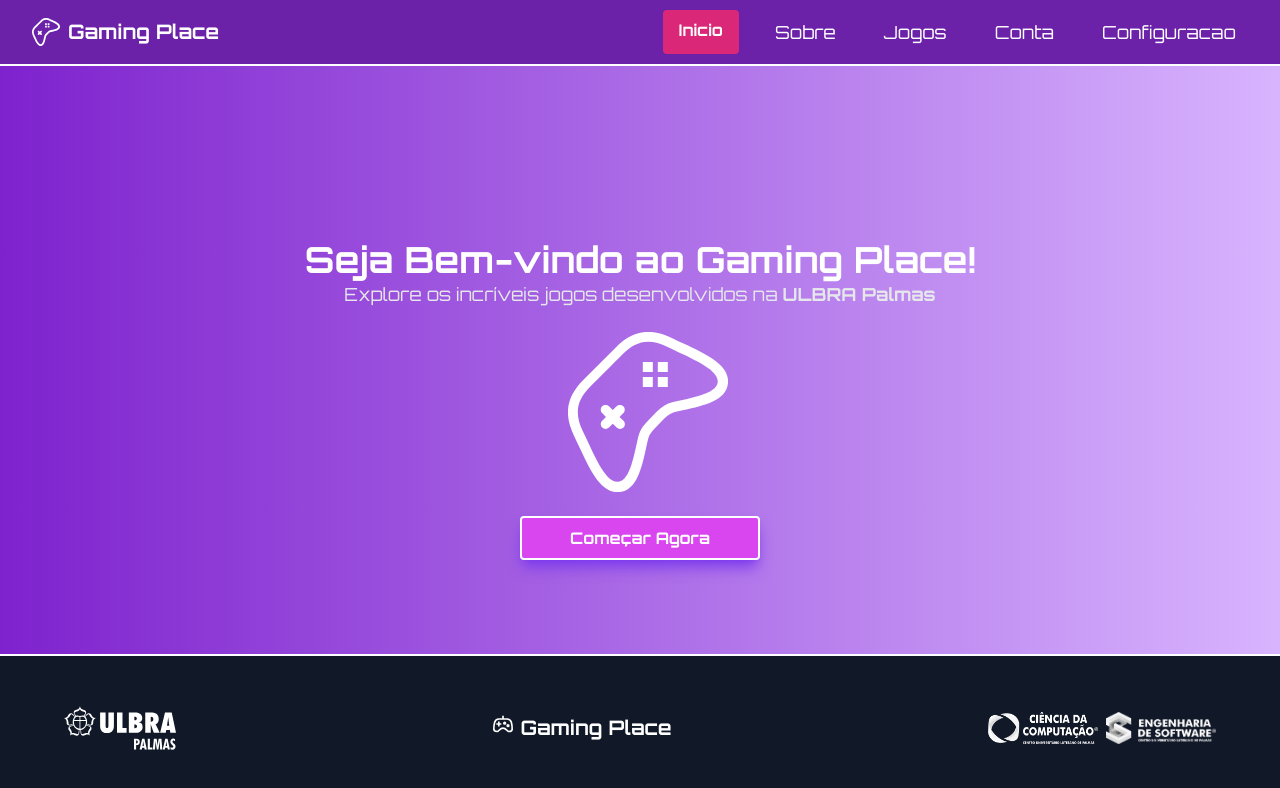
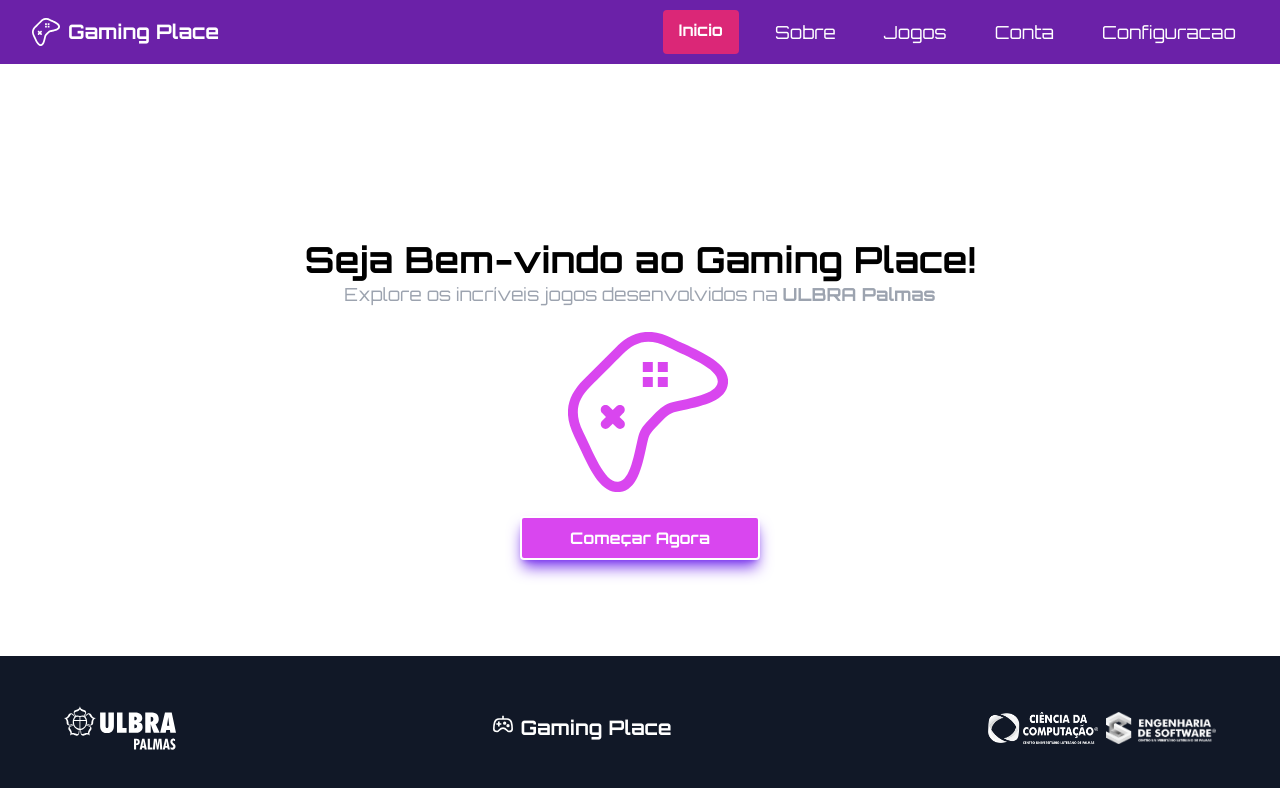
Before and after one commit to romarioulbra/gaming-place, a Next.js app: page / in a window 1280 px wide. Shown: the top 788 px of the page. Built offline with nearby package versions, Linux system fonts and the light colour scheme.

Commit message:
Layout Home - Alterações

```diff
--- a/src/app/page.tsx
+++ b/src/app/page.tsx
@@ -4,14 +4,15 @@ import Botao from "./components/Botao";
 export default function Home() {
   return (
     <>
-      <div className="min-h-screen bg-gradient-to-r from-purple-700 to-purple-300">
+      {/* <div className="min-h-screen bg-gradient-to-r from-purple-700 to-purple-300"> */}
+      <div className="min-h-screen bg-white">
           <header className="flex flex-col items-center justify-center h-screen space-y-6">
             <div className="text-center">
-              <h1 className="text-4xl font-bold text-white">Seja Bem-vindo ao Gaming Place!</h1>
-              <p className="text-lg text-gray-200">Explore os incríveis jogos desenvolvidos na <strong className="font-bold">ULBRA Palmas</strong></p>
+              <h1 className="text-4xl font-bold text-black">Seja Bem-vindo ao Gaming Place!</h1>
+              <p className="text-lg text-gray-400">Explore os incríveis jogos desenvolvidos na <strong className="font-bold">ULBRA Palmas</strong></p>
             </div>
               <div className="ml-4 flex justify-end mt-8">
-                <SlGameController className="w-40 h-40 text-white hover:scale-110 transition-transform duration-300" />
+                <SlGameController className="w-40 h-40 text-fuchsia-500 hover:scale-110 transition-transform duration-300" />
               </div>
               <button
                 className="bg-fuchsia-500 hover:bg-fuchsia-600 text-white font-bold py-2 px-4 rounded shadow-lg shadow-violet-600 border-2 border-white transition duration-300 ease-in-out w-60">
```
